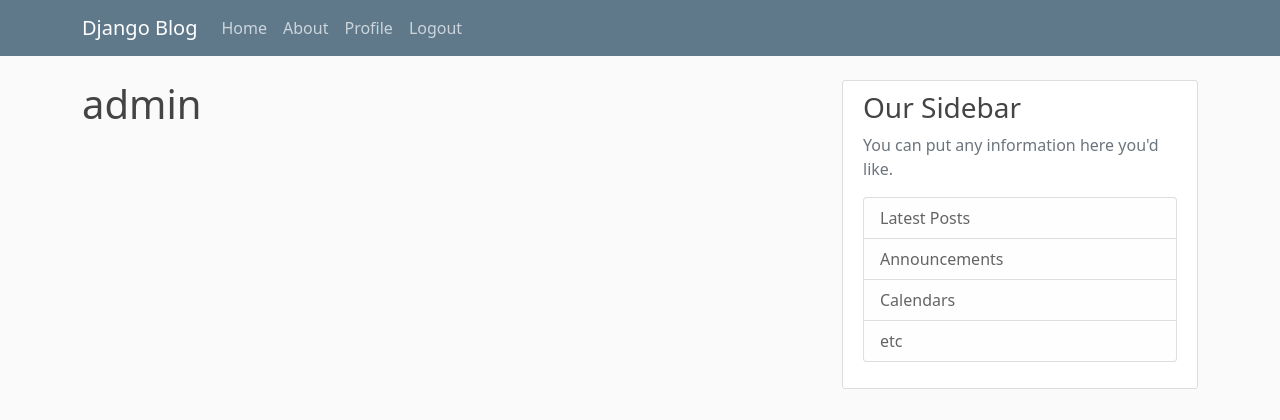
After one commit to AzharUddinSheikh/Django-Corey-Tut, a Django app: page /profile/ in a window 1280 px wide. The commit adds this page. Shown: the top 420 px of the page. Run offline with Django 3.2, Linux system fonts and the light colour scheme; a user stored in the database is signed in; some libraries are stand-ins or nearby versions.

Commit message:
setting >> if user not accessed and tap on profile then it throw to login page, || views >> created decorator on profile function || added path for profile function || created profile html to view username who have accessed

```diff
--- a/blog/templates/blog/base.html
+++ b/blog/templates/blog/base.html
@@ -37,6 +37,7 @@
                     <!-- Navbar Right Side -->
                     <div class="navbar-nav">
                         {% if user.is_authenticated %}
+                            <a class="nav-item nav-link" href="{% url 'profile' %}">Profile</a>
                             <a class="nav-item nav-link" href="{% url 'logout' %}">Logout</a>
                         {% else %}
                             <a class="nav-item nav-link" href="{% url 'login' %}">Login</a>
--- a/django_project/settings.py
+++ b/django_project/settings.py
@@ -125,3 +125,5 @@
 CRISPY_TEMPLATE_PACK = 'bootstrap4'
 
 LOGIN_REDIRECT_URL = 'blog-home'
+
+LOGIN_URL = "login"
--- a/django_project/urls.py
+++ b/django_project/urls.py
@@ -21,6 +21,7 @@
 urlpatterns = [
     path('admin/', admin.site.urls),
     path('blog/', include('blog.urls')),
+    path('profile/', user_views.profile, name='profile'),
     path('register/', user_views.register, name='register'),
     path('login/', auth_views.LoginView.as_view(template_name='users/login.html'), name='login'),
     path('logout/', auth_views.LogoutView.as_view(template_name='users/logout.html'), name='logout'),
--- /dev/null
+++ b/users/templates/users/profile.html
@@ -0,0 +1,8 @@
+{% extends 'blog/base.html' %}
+{% load crispy_forms_tags %}
+
+{% block content %}
+
+<h1>{{user.username}}</h1>
+
+{% endblock content %}
--- a/users/views.py
+++ b/users/views.py
@@ -1,6 +1,7 @@
 from django.shortcuts import render, redirect
 from django.contrib import messages
 from .form import UserRegisterForm
+from django.contrib.auth.decorators import login_required
 
 
 def register(request):
@@ -9,12 +10,18 @@
         if form.is_valid():
             form.save()
             username = form.cleaned_data.get('username')
-            messages.success(request, f'Account Created for {username}')
-            return redirect('blog-home')
+            messages.success(
+                request, f'Your Account Created for {username} Now Login')
+            return redirect('login')
 
     else:
         form = UserRegisterForm()
     return render(request, 'users/register.html', {'form': form})
 
+
+@login_required
+def profile(request):
+    return render(request, 'users/profile.html')
+
 # request.POST = request.POST is a data when we Request is POST and form ll created
 # replace UserCreationForm >> UserRegisterForm (bvoz its already a child class of that)
```
Also changed, not shown: db.sqlite3.
